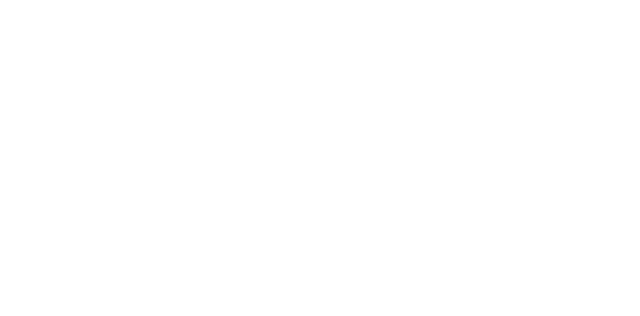
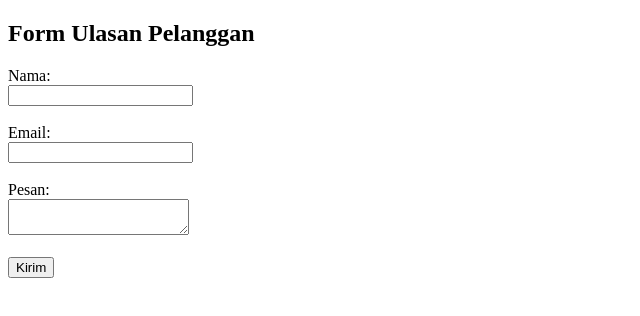
Before and after one commit to albatros8625/Form01, a plain HTML site: page index.html in a window 1280 px wide. Shown: the whole page, without its empty margins (0-640 px from the left). Drawn offline with Linux system fonts and the light colour scheme.

Commit message:
Update index.html

```diff
--- a/index.html
+++ b/index.html
@@ -1,5 +1,9 @@
-<script>
-  function handleSubmit(event) {
+<!DOCTYPE html>
+<html>
+<head>
+  <title>Form Ulasan</title>
+  <script>
+    function handleSubmit(event) {
     event.preventDefault();
 
     const formData = new URLSearchParams();
@@ -22,4 +26,21 @@
       alert("Terjadi kesalahan saat mengirim data.");
     });
   }
-</script>
+  </script>
+</head>
+<body>
+  <h2>Form Ulasan Pelanggan</h2>
+  <form onsubmit="handleSubmit(event)">
+    <label>Nama:</label><br>
+    <input type="text" id="nama" required><br><br>
+
+    <label>Email:</label><br>
+    <input type="email" id="email" required><br><br>
+
+    <label>Pesan:</label><br>
+    <textarea id="pesan" required></textarea><br><br>
+
+    <button type="submit">Kirim</button>
+  </form>
+</body>
+</html>
```
